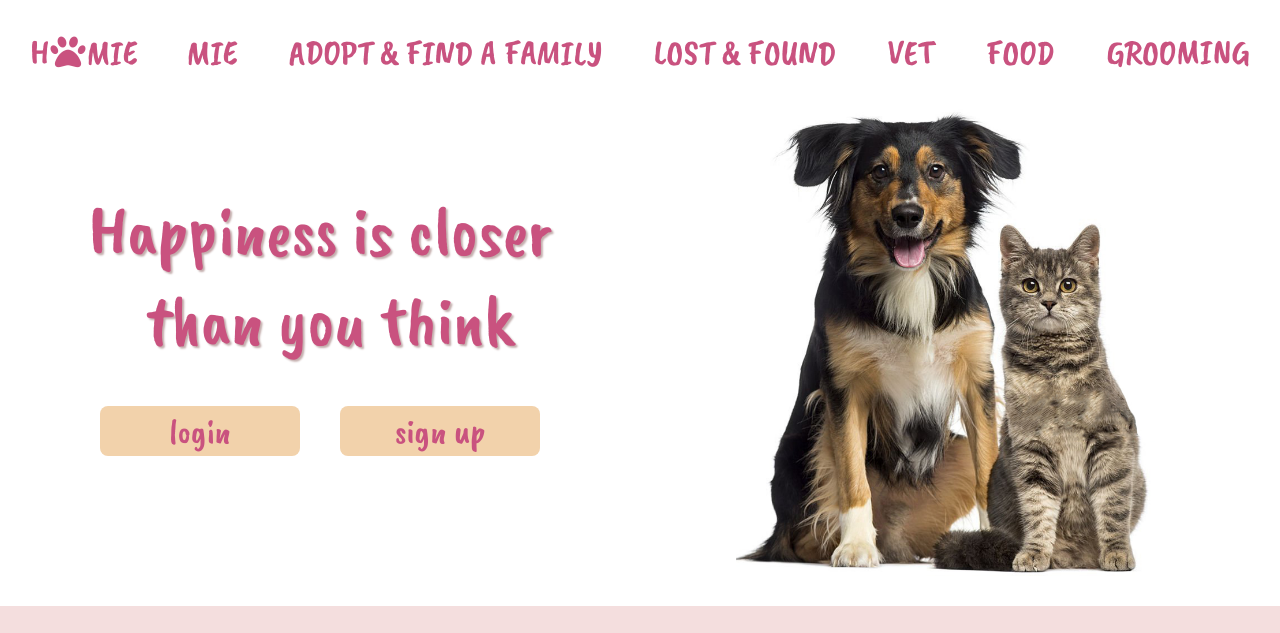
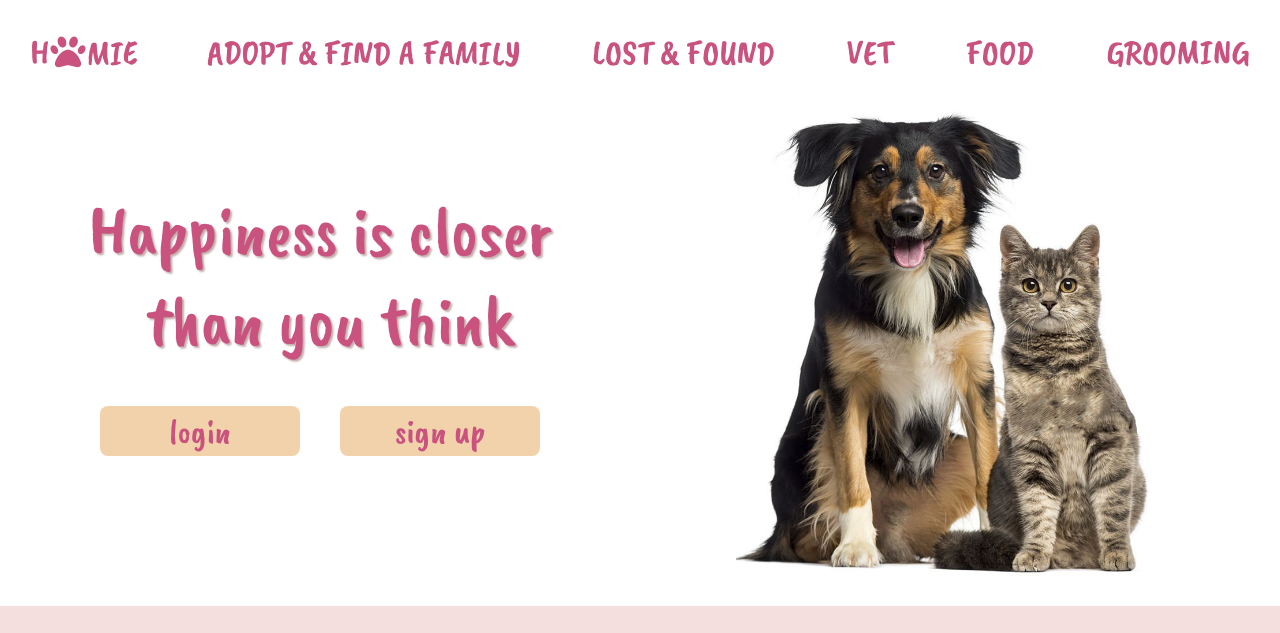
Before and after one commit to Rusiko13/final-project, a plain HTML site: page firstpage.html in a window 1280 px wide. Shown: the top 633 px of the page. Drawn offline with nearby package versions, Linux system fonts and the light colour scheme.

Commit message:
1st page almost ready happy me

```diff
--- a/firstpage.html
+++ b/firstpage.html
@@ -23,7 +23,6 @@
             </li>
             <li><a href="index.html" class="too-hover"> mie</a></li>
           </ul>
-          <li><a href="index.html" class="too-hover"> mie</a></li>
           <li><a href="adopt.html">Adopt & find a family</a></li>
           <li><a href="lostandfound.html">Lost & Found</a></li>
           <li><a href="#">Vet</a></li>
```
